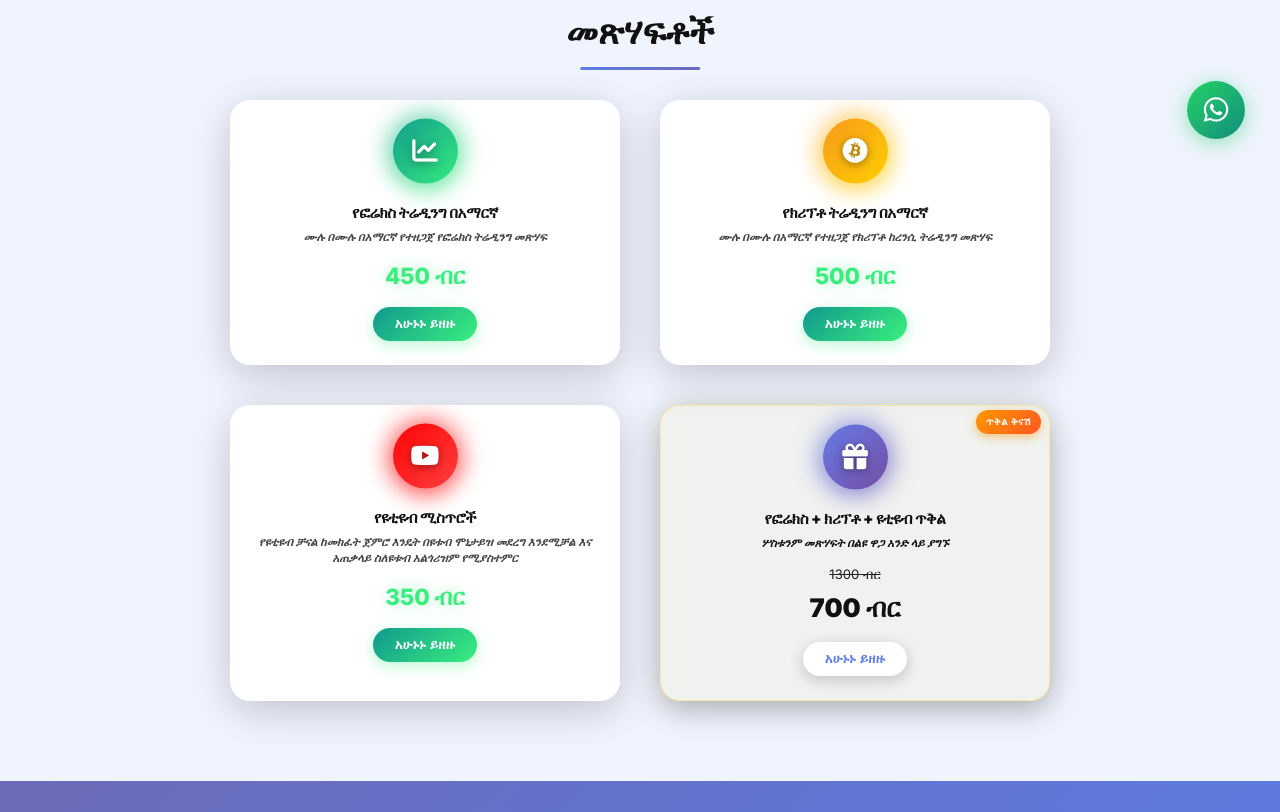
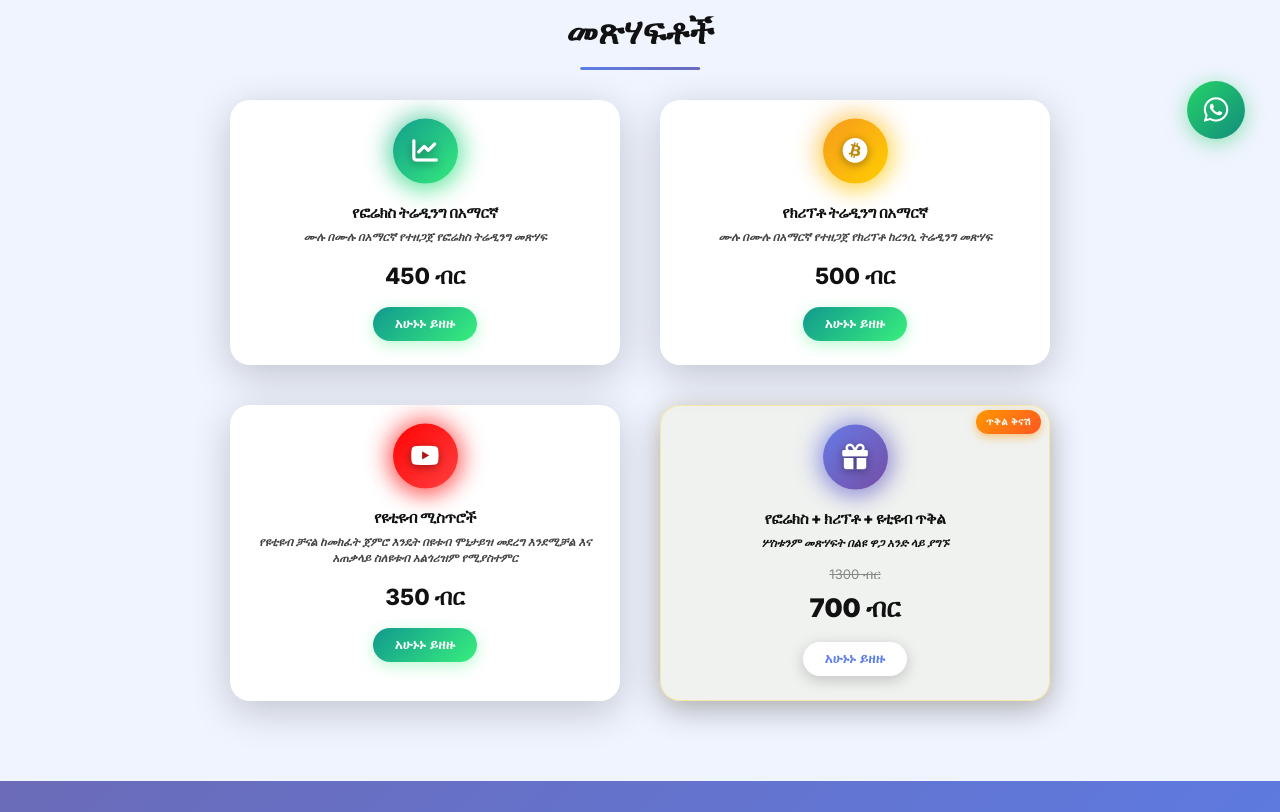
Before and after one commit to TedrosAbebe/www.Tag.Bridge, a website: page index.html in a window 1280 px wide. Shown: the part 626-1438 px from the top of the page. Drawn offline with Linux system fonts and the light colour scheme.

Commit message:
Force all product prices to black color

```diff
--- a/styles.css
+++ b/styles.css
@@ -409,15 +409,16 @@ body::before {
 .price {
     font-size: 1.4rem;
     font-weight: 800;
-    color: #111;
+    color: #111 !important;
     margin-bottom: 0.8rem;
+    text-shadow: none !important;
 }
 
 .price-bundle { margin-bottom: 0.8rem; }
 
 .old-price {
     font-size: 0.82rem;
-    color: #aaa;
+    color: #888 !important;
     text-decoration: line-through;
     display: block;
     margin-bottom: 0.2rem;
@@ -426,8 +427,9 @@ body::before {
 .price-bundle .price {
     font-size: 1.5rem;
     font-weight: 800;
-    color: #ff9800;
+    color: #111 !important;
     margin: 0;
+    text-shadow: none !important;
 }
 
 .product-card.bundle {
```
